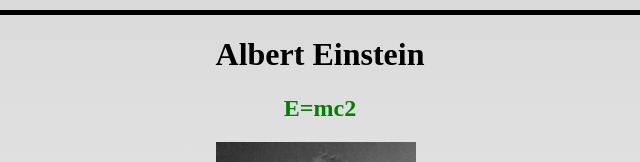
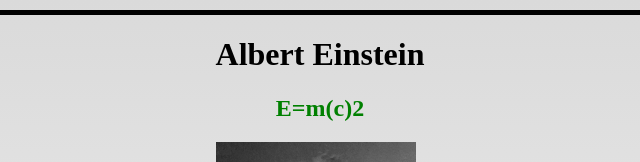
Before and after one commit to fawkes-ak12/fawkes-ak12.github.io, a plain HTML site: page indexOnExperts1.html in a window 1280 px wide. Shown: the top 162 px of the page, 320-960 px from the left. Drawn offline with Linux system fonts and the light colour scheme.

Commit message:
changes01
Small edit

```diff
--- a/indexOnExperts1.html
+++ b/indexOnExperts1.html
@@ -12,7 +12,7 @@
             <header>
                 <div class="titles">
                     <h1>Albert Einstein</h1>
-                    <h2>E=mc2</h2>
+                    <h2>E=m(c)2</h2>
                 </div>
                 <div class="image">
                     <img src="Albert_Einstein_(Nobel).png" alt="">
```
